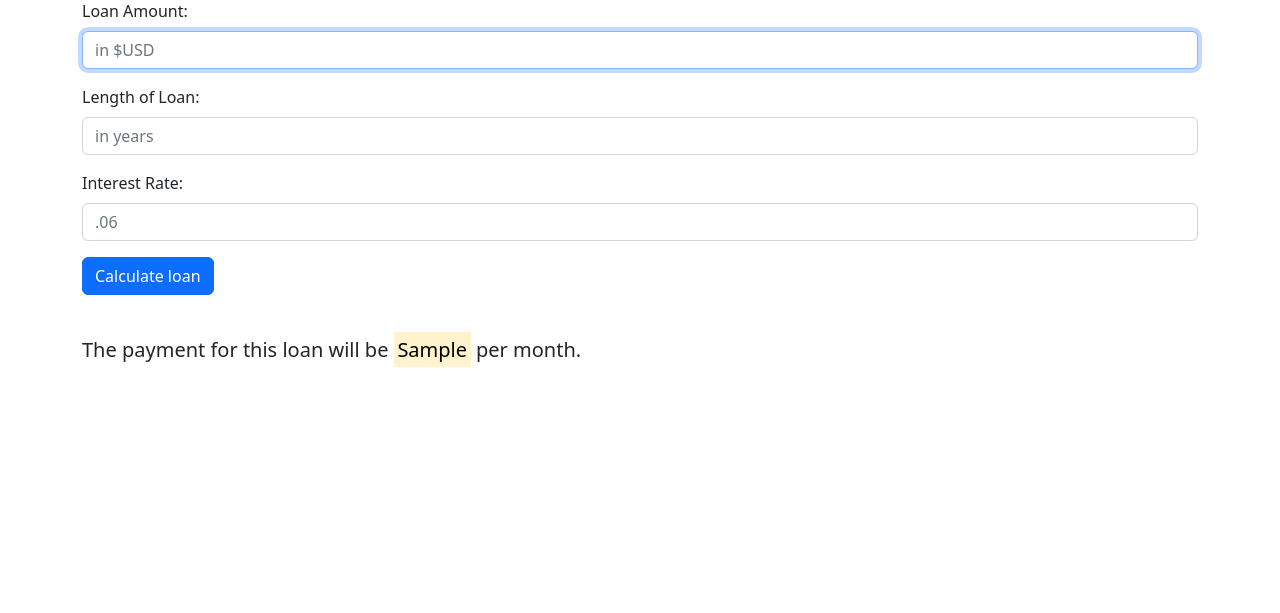
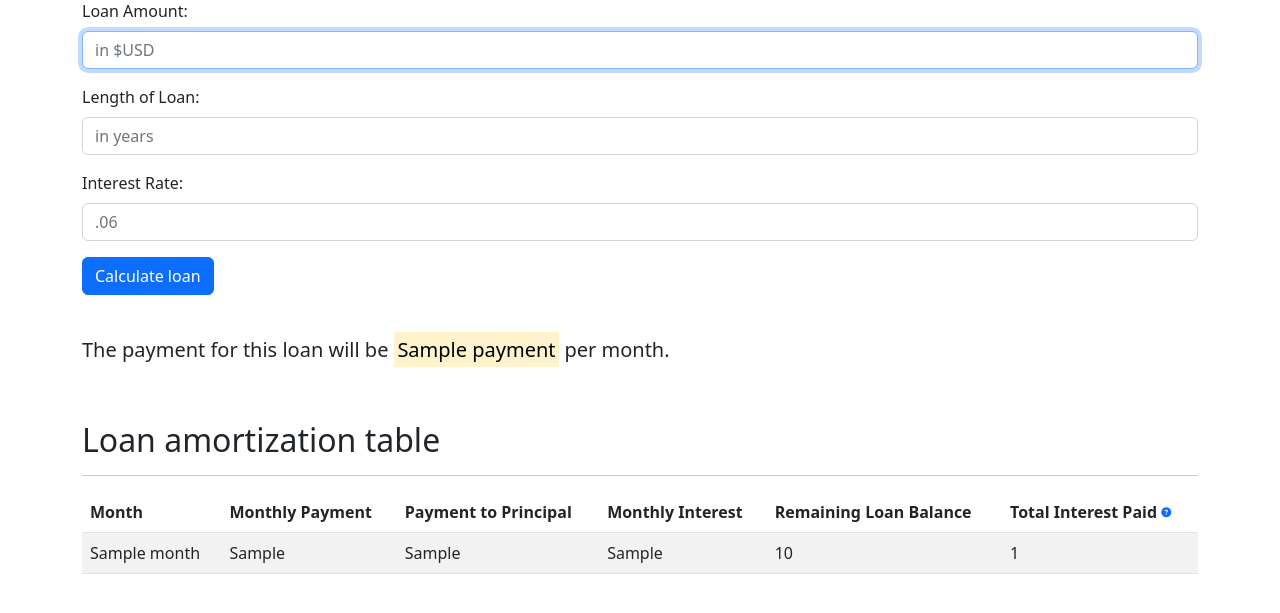
Before and after one commit to odin-mcdonald/loan-calculator, a Flask app: template templates/index.html in a window 1280 px wide. Shown: the part 82-695 px from the top of the page. Run offline with Flask 2, Linux system fonts and the light colour scheme; the template is opened without the code that fills it: most values are stand-ins (such as "Sample title", 1, 10 or a date in 2020); some libraries are stand-ins or nearby versions.

Commit message:
working amortization table

```diff
--- a/app.py
+++ b/app.py
@@ -25,8 +25,14 @@ class Loan:
         self.calculateDiscountFactor()
         self.loanPmt = self.loanAmount / self.getDiscountFactor()
 
+    def getLoanAmount(self):
+        return self.loanAmount
+
     def getLoanPmt(self):
         return self.loanPmt
+
+    def getPeriodicIntRate(self):
+        return self.periodicIntRate
 
 
 @app.route("/", methods=["GET"])
@@ -46,10 +52,39 @@ def mnthlyPmt():
 
         loan.calculateLoanPmt()
 
-        mnthlyLoanPmt = loan.getLoanPmt()
-        mnthlyLoanPmt = "${0:,.2f}".format(mnthlyLoanPmt)
+        monthlyLoanPayment = loan.getLoanPmt()
+        formattedMonthlyPayment = "${0:,.2f}".format(monthlyLoanPayment)
 
-        return render_template("index.html", mnthlyPmt=mnthlyLoanPmt)
+        # amortization schedule variables
+        monthlyBeginningBalance = loan.getLoanAmount()
+        totalInterestPaid = 0.0
+        amoritzation = []
+
+        # amortization schedule
+        for i in range(1, int(loan.numberOfPmts) + 1):
+            month = i
+            monthlyInterestPayment = monthlyBeginningBalance * loan.getPeriodicIntRate()
+            paymentToPrincipal = monthlyLoanPayment - monthlyInterestPayment
+            monthlyLoanBalance = monthlyBeginningBalance - paymentToPrincipal
+            totalInterestPaid = totalInterestPaid + monthlyInterestPayment
+
+            amortization_dict = {
+                "month": month,
+                "monthlyLoanPayment": "${0:,.2f}".format(monthlyLoanPayment),
+                "paymentToPrincipal": "${0:,.2f}".format(paymentToPrincipal),
+                "monthlyInterestPayment": "${0:,.2f}".format(monthlyInterestPayment),
+                "monthlyLoanBalance": "${0:,.2f}".format(monthlyLoanBalance),
+                "totalInterestPaid": "${0:,.2f}".format(totalInterestPaid),
+            }
+            amoritzation.append(amortization_dict)
+
+            monthlyBeginningBalance = monthlyLoanBalance
+
+        return render_template(
+            "index.html",
+            payment=formattedMonthlyPayment,
+            amortization=amoritzation,
+        )
 
     return redirect(url_for("index"))
 
--- a/templates/index.html
+++ b/templates/index.html
@@ -1,5 +1,9 @@
 {% extends 'base.html' %} {% block title %} Simple Loan Calculator {% endblock
 %} {% block body %}
+<script
+  src="https://kit.fontawesome.com/2c695035ff.js"
+  crossorigin="anonymous"
+></script>
 <main>
   <h1>Simple Loan Calculator</h1>
   <hr />
@@ -58,11 +62,60 @@
 
   <p>&nbsp;</p>
 
-  {% if mnthlyPmt %}
+  {% if payment %}
   <p class="lead">
     The payment for this loan will be
-    <mark><strong>{{ mnthlyPmt }}</strong></mark> per month.
+    <mark><strong>{{ payment }}</strong></mark> per month.
   </p>
+  <p>&nbsp;</p>
+  <h2>Loan amortization table</h2>
+  <hr />
+  <table class="table table-striped table-hover">
+    <thead>
+      <tr>
+        <th>Month</th>
+        <th>Monthly Payment</th>
+        <th>Payment to Principal</th>
+        <th>Monthly Interest</th>
+        <th>Remaining Loan Balance</th>
+        <th>
+          Total Interest Paid
+          <a
+            id="totalIntPaid"
+            title="Cumulative total of interest paid over the course of the loan."
+            href=""
+            onmousedown="displayText()"
+            onmouseup="hideText()"
+            ><i class="fa-solid fa-circle-question fa-2xs"></i
+          ></a>
+        </th>
+      </tr>
+    </thead>
+    <tbody>
+      {% for row in amortization %}
+      <tr>
+        <td>{{ row.month }}</td>
+        <td>{{ row.monthlyLoanPayment }}</td>
+        <td>{{ row.paymentToPrincipal }}</td>
+        <td>{{ row.monthlyInterestPayment }}</td>
+        <td>{{ row.monthlyLoanBalance }}</td>
+        <td>{{ row.totalInterestPaid }}</td>
+      </tr>
+
+      {% endfor %}
+    </tbody>
+  </table>
   {% endif %}
 </main>
+<script>
+  function displayText() {
+    var text = document.getElementById("textField");
+    text.style.display = "block";
+  }
+
+  function hideText() {
+    var text = document.getElementById("textField");
+    text.style.display = "none";
+  }
+</script>
 {% endblock %}
```
